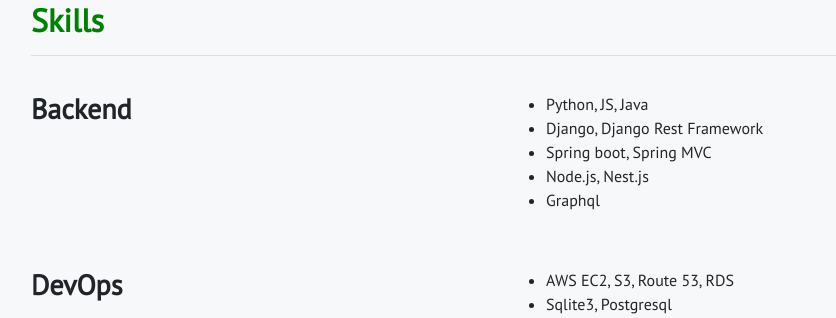
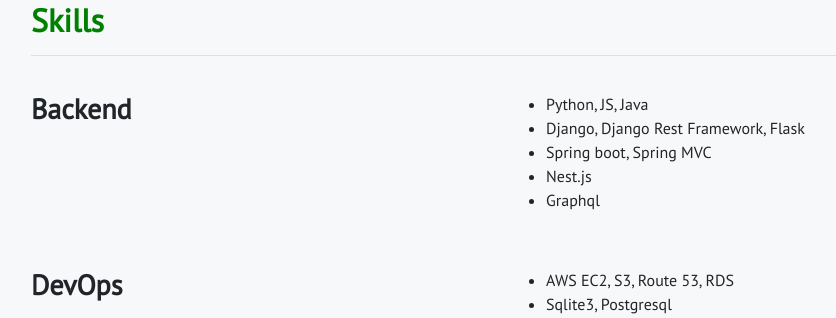
Before and after one commit to yoongyo/portfolio, a Django app: page / in a window 1280 px wide. Shown: the part 698-1016 px from the top of the page, without its empty margins (54-890 px from the left). Run offline with Django 3.2, Linux system fonts and the light colour scheme; some libraries are stand-ins or nearby versions.

Commit message:
add flask

```diff
--- a/portfolio/templates/portfolio.html
+++ b/portfolio/templates/portfolio.html
@@ -49,9 +49,9 @@
                 <div class="col-7">
                     <ul>
                         <li>Python, JS, Java</li>
-                        <li>Django, Django Rest Framework</li>
+                        <li>Django, Django Rest Framework, Flask</li>
                         <li>Spring boot, Spring MVC</li>
-                        <li>Node.js, Nest.js</li>
+                        <li>Nest.js</li>
                         <li>Graphql</li>
                     </ul>
                 </div>
```
